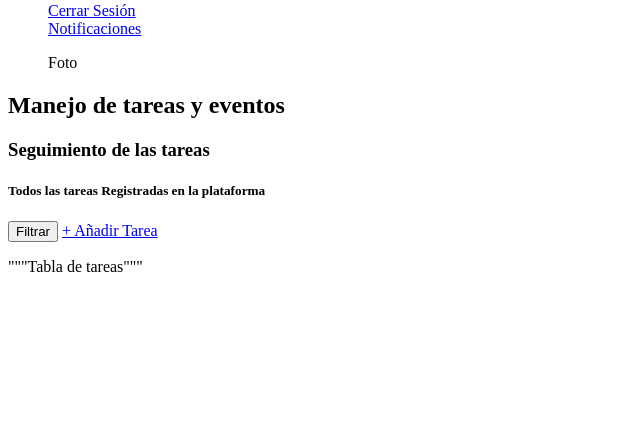
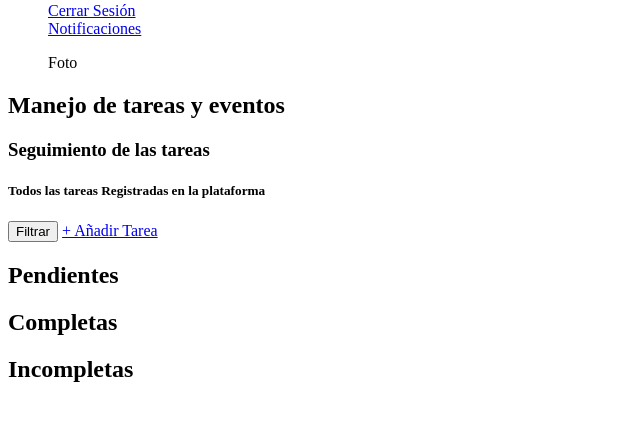
Before and after one commit to juanherrera20/Renta_casa_old, a Django app: page /Tareas/ in a window 1280 px wide. Shown: the part 243-664 px from the top of the page, without its empty margins (0-640 px from the left). Run offline with Django 5.2, Linux system fonts and the light colour scheme; tables that the repository leaves empty hold one stand-in row (values such as "Sample post").

Commit message:
Tareas visaualizadas por bloques y filtradas

```diff
--- a/desarrollo/generar/templates/tareas/dash_tareas.html
+++ b/desarrollo/generar/templates/tareas/dash_tareas.html
@@ -42,7 +42,39 @@
     <!-- Es necesario tener un input de busqueda dentro de la vista de tareas? -->
     <!-- <input type="search" id="buscar" name="buscar" placeholder="Buscar...">  --><button name="filtro" id="filtro" value="3">Filtrar</button> <a href="{% url 'AddTarea' %}"> + Añadir Tarea</a>
     <br>
-    <p>"""Tabla de tareas"""</p>
+
+    <h2>Pendientes</h2>
+    <ul>
+      {% for tarea in context.pendientes %}
+        <li>Etiqueta: {{ tarea.etiqueta }}</li>
+        <li><h3>Titulo: {{ tarea.titulo }}</h3></li>
+        <li>Fecha incio: {{ tarea.fecha_inicio }}      Fecha fin: {{ tarea.fecha_fin }}</li>
+        <h4>{{ tarea.superuser_id.nombre }} {{ tarea.superuser_id.apellido }}</h4>
+      ----------------------------------------------------- <!-- Estos guiones solo son para guiarnos y saber cuando termina cada tarea -->
+      {% endfor %}
+    </ul>
+
+    <h2>Completas</h2>
+    <ul>
+      {% for tarea in context.completas %}
+        <li>Etiqueta: {{ tarea.etiqueta }}</li>
+        <li><h3>Titulo: {{ tarea.titulo }}</h3></li>
+        <li>Fecha incio: {{ tarea.fecha_inicio }}      Fecha fin: {{ tarea.fecha_fin }}</li>
+        <h4>{{ tarea.superuser_id.nombre }} {{ tarea.superuser_id.apellido }}</h4>
+        -----------------------------------------------------
+      {% endfor %}
+    </ul>
+
+    <h2>Incompletas</h2>
+    <ul>
+      {% for tarea in context.incompletas %}
+        <li>Etiqueta: {{ tarea.etiqueta }}</li>
+        <li><h3>Titulo: {{ tarea.titulo }}</h3></li>
+        <li>Fecha incio: {{ tarea.fecha_inicio }}      Fecha fin: {{ tarea.fecha_fin }}</li>
+        <h4>{{ tarea.superuser_id.nombre }} {{ tarea.superuser_id.apellido }}</h4>
+        -----------------------------------------------------
+      {% endfor %}
+    </ul><br><br><br>
 
 
 
--- a/desarrollo/generar/views.py
+++ b/desarrollo/generar/views.py
@@ -165,7 +165,7 @@ def analisis_propietarios(request):
 
 
 def analisis_inquilinos(request):
-        #Logica para la tabla de Inquilinos
+    #Logica para la tabla de Inquilinos
     objetoUsuario = usuarios.objects.filter(propie_client=2) # Se filtra para saber si son propietarios o clientes
     num_usuarios = objetoUsuario.count()
     rango_ids = list(range(1, num_usuarios + 1)) # Convierte el range en lista y pueda ser iterable
@@ -180,7 +180,17 @@ def analisis_inquilinos(request):
     return render(request, 'analisis/inquilinos/analisis_inquilinos.html',{'datosUsuario': usuarios_con_estados})
 
 def tarea(request):
-    return render(request, 'tareas/dash_tareas.html')
+    tareas_completas = tareas.objects.filter(estado='Completa').select_related('superuser_id')#Filtrar tareas Completas
+    tareas_incompletas = tareas.objects.filter(estado='Incompleta').select_related('superuser_id')#Filtrar tareas incompletas
+    tareas_pendientes = tareas.objects.filter(estado='Pendiente').select_related('superuser_id')#Filtrar tareas pendientes
+
+    contexto = { #Con el contexto se pueden pasar QuerySet's independientes
+        'completas': tareas_completas,
+        'incompletas': tareas_incompletas,
+        'pendientes': tareas_pendientes,
+    }
+
+    return render(request, 'tareas/dash_tareas.html',{'context': contexto})
 
 def add_tarea(request):
     id = superuser.objects.values_list('id', flat=True)
@@ -245,7 +255,7 @@ def guardar(request): #Función para guardar propietarios
 
 
     return redirect('personas_propietarios')
-#Funciones para añadir inquilinos
+    #Funciones para añadir inquilinos
 
 def add_inquilino(request):
     return render(request, 'personas/inquilinos/add_inquilino.html')
```
